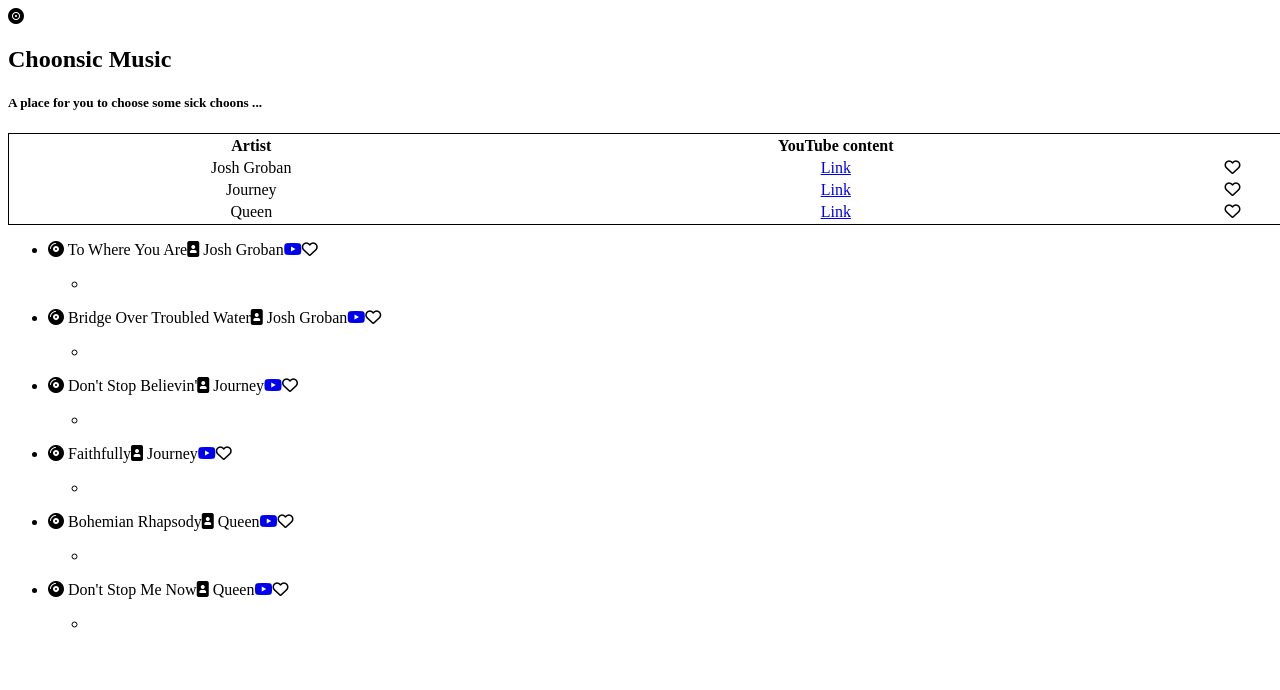
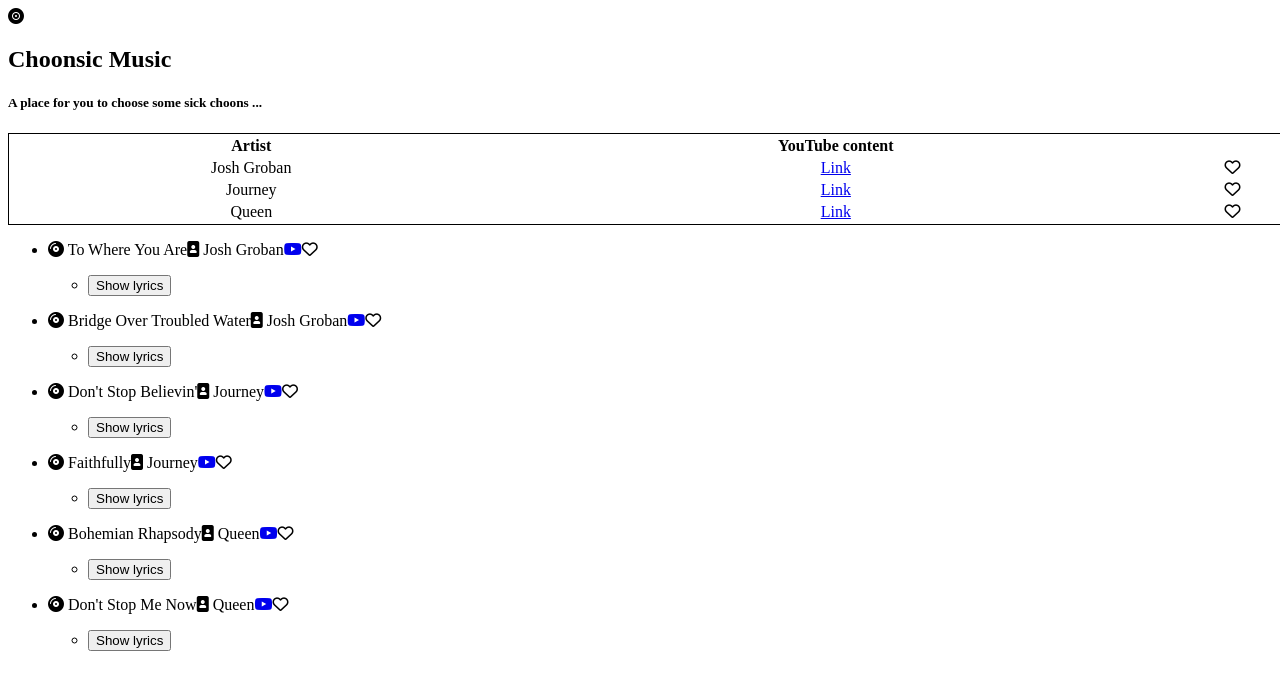
Before and after one commit to ecarlos09/ee-music-app, a React app: page / in a window 1280 px wide. Shown: the top 690 px of the page. Built offline with nearby package versions, Linux system fonts and the light colour scheme; no server answers.

Commit message:
add lyric toggle functinoality

```diff
--- a/src/components/Lyrics/index.js
+++ b/src/components/Lyrics/index.js
@@ -2,9 +2,7 @@
 
 import axios from 'axios';
 
-import { Single } from '..'
-
-const Lyrics = ({ artist, title }) => {
+const Lyrics = ({ artist, title, open }) => {
     const [ lyrics, setLyrics ] = useState();
 
     useEffect(() => {
@@ -23,6 +21,7 @@
 
     return (
         <div class="lyrics">
+            <span onClick={ open } style={{cursor: "pointer"}}>x</span>
             { lyrics }
         </div>
     )
--- a/src/components/Singles/index.js
+++ b/src/components/Singles/index.js
@@ -13,6 +13,10 @@
         { id: 6, title: "Don't Stop Me Now", artist: "Queen", video: "https://www.youtube.com/watch?v=HgzGwKwLmgM" }
     ]);
 
+    const [showLyrics, setShowLyrics ] = useState(false);
+
+    const toggleLyrics = () => setShowLyrics(prevState => !prevState)
+
     const renderSingles = () => {
         return (
             single.map(s => (
@@ -23,7 +27,9 @@
                     <LikeButton />
                     <ul>
                         <li>
-                            <p><Lyrics artist={s.artist} title={s.title} /></p>
+                            <p>
+                                { showLyrics ? <Lyrics artist={s.artist} title={s.title} open={toggleLyrics} /> : <button onClick={toggleLyrics}>Show lyrics</button>}
+                            </p>
                         </li>
                     </ul>
                 </li>
```
